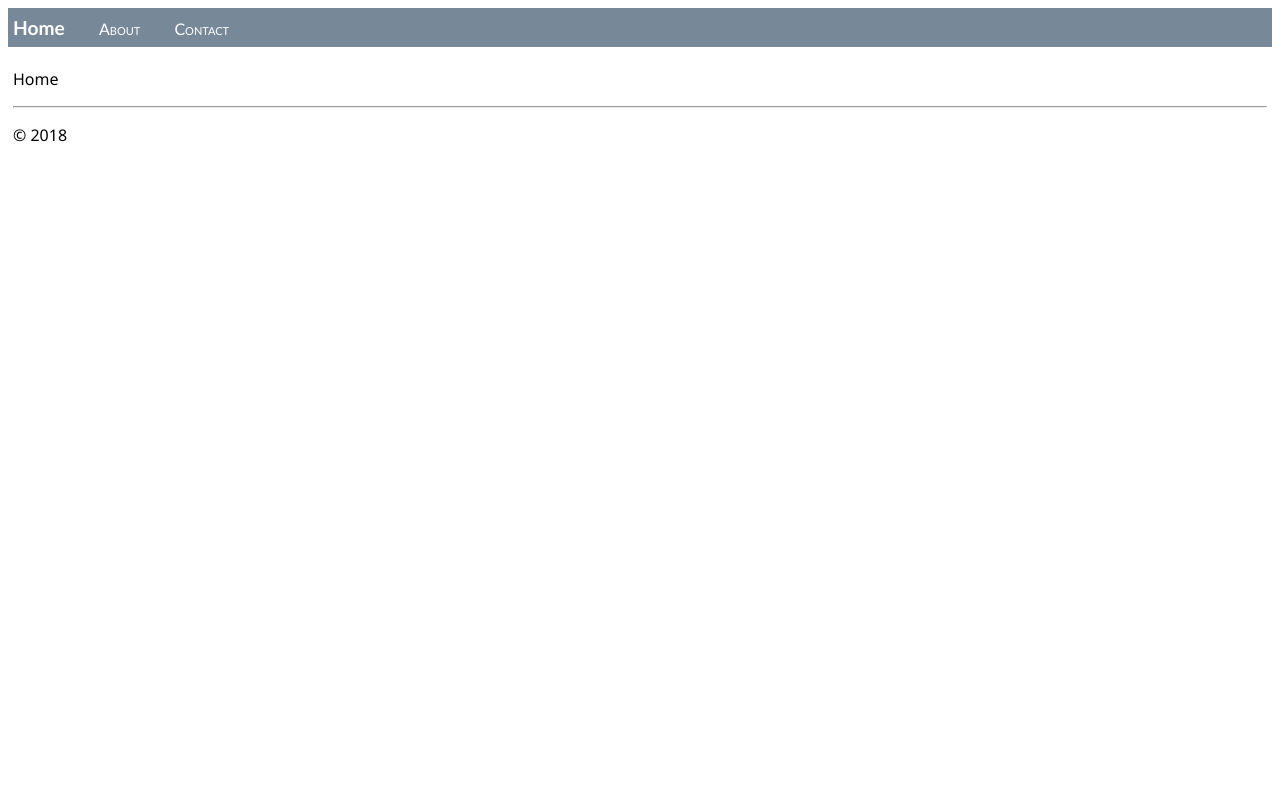
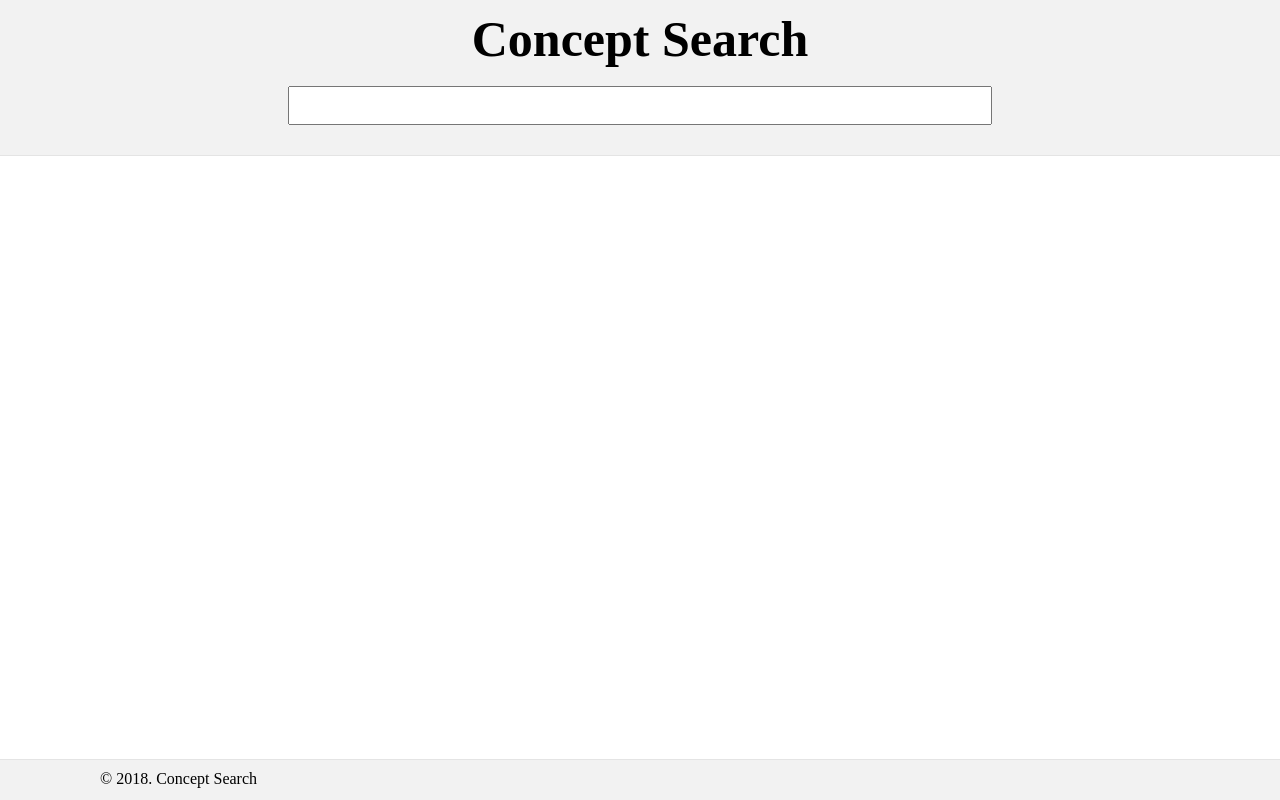
Before and after one commit to awalesushil/ir-lsa, a Flask app: page / in a window 1280 px wide. Run offline with Flask 2, Linux system fonts and the light colour scheme.

Commit message:
Design Changes

```diff
--- a/flaskapp/static/site.css
+++ b/flaskapp/static/site.css
@@ -1,27 +1,52 @@
-.navbar {
-    background-color: lightslategray;
-    font-size: 1em;
-    font-family: 'Trebuchet MS', 'Lucida Sans Unicode', 'Lucida Grande', 'Lucida Sans', Arial, sans-serif;
-    color: white;
-    padding: 8px 5px 8px 5px;
+* {
+    margin: 0;
+    padding: 0;
 }
 
-.navbar a {
-    text-decoration: none;
-    color: inherit;
+#wrapper {
+    min-height: 100%;
+    margin-bottom: 50px;
 }
 
-.navbar-brand {
-    font-size: 1.2em;
-    font-weight: 600;
+#searchsection{
+    padding-top: 10px;
+    padding-bottom: 10px;
+    border-bottom: 1px solid rgb(228, 228, 228);
+    background: rgb(242, 242, 242);
 }
 
-.navbar-item {
-    font-variant: small-caps;
-    margin-left: 30px;
+#searchbar {
+    text-align: center;
 }
 
-.body-content {
-    padding: 5px;
-    font-family:'Segoe UI', Tahoma, Geneva, Verdana, sans-serif;
+#searchbar form input {
+    width: 700px;
+    height: 35px;
+    font-size: 1em;
 }
+
+#logo h1 {
+    font-size: 50px;
+    text-align: center;
+}
+
+#result_meta_data {
+    padding-top: 20px;
+    padding-left: 150px;
+}
+
+#resultsection {
+    width: 920px;
+    margin: auto;
+}
+
+#footer {
+    position: fixed;
+    left: 0px;
+    bottom: 0px;
+    height: 20px;
+    width: 100%;
+    background: rgb(242, 242, 242);
+    border-top: 1px solid rgb(228, 228, 228);
+    padding: 10px 100px;
+}
--- /dev/null
+++ b/flaskapp/static/site.js
@@ -0,0 +1,4 @@
+function searchQuery() {
+    var userQuery = document.getElementById("querybar").value;
+
+}
--- a/flaskapp/templates/home.html
+++ b/flaskapp/templates/home.html
@@ -1,6 +1,6 @@
 {% extends "layout.html" %}
 {% block title %}
-Home
+Concept Search
 {% endblock %}
 {% block content %}
 <p> Home </p>
--- a/flaskapp/templates/layout.html
+++ b/flaskapp/templates/layout.html
@@ -2,24 +2,40 @@
 <html>
     <head>
         <meta charset="utf-8" />
+        <meta name="viewport" content="width=device-width, initial-scale=1.0">
+        <meta http-equiv="X-UA-Compatible" content="ie=edge">
         <title>{% block title %}{% endblock %}</title>
         <link rel="stylesheet" type="text/css" href="{{ url_for('static', filename='site.css')}}" />
+        <script src="{{ url_for('static', filename='site.js')}}"></script>
     </head>
 
     <body>
-        <div class="navbar">
-            <a href="{{ url_for('home') }}" class="navbar-brand">Home</a>
-            <a href="{{ url_for('about') }}" class="navbar-item">About</a>
-            <a href="{{ url_for('contact') }}" class="navbar-item">Contact</a>
-        </div>
+            <div id="wrapper">
+                <div id="searchsection">
+                    <div id="logo">
+                        <h1> Concept Search </h1>
+                    </div>
+                    <br>
+                    <div id="searchbar">
+                        <form action="/api" autocomplete="off">
+                            <input type="text" name="query" id="querybar" onkeyup="searchQuery();">
+                        </form>
+                    </div>
+                    <div id="result_meta_data">
 
-        <div class="body-content">
-            {% block content %}
-            {% endblock %}
-            <hr/>
-            <footer>
-                <p>&copy; 2018</p>
-            </footer>
-        </div>
-    </body>
+                    </div>
+                </div>
+                <div id="resultsection">
+                    <div id="search_result">
+
+                    </div>
+                </div>
+            </div>
+            <div id="footer">
+                <footer>
+                    <span> © 2018. Concept Search</span>
+                </footer>
+            </div>
+
+        </body>
 </html>
--- a/flaskapp/views.py
+++ b/flaskapp/views.py
@@ -1,4 +1,4 @@
-from flask import Flask
+from flask import Flask, jsonify
 from flask import render_template
 from datetime import datetime
 from . import app
@@ -7,22 +7,6 @@ from . import app
 def home():
     return render_template("home.html")
 
-@app.route("/about")
-def about():
-    return render_template("about.html")
-
-@app.route("/contact")
-def contact():
-    return render_template("contact.html")
-
-@app.route("/hello/<name>")
-def hello_there(name):
-    return render_template(
-        "hello_there.html",
-        name=name,
-        date=datetime.now()
-    )
-
-@app.route("/api/data")
-def get_data():
-    return app.send_static_file("data.json")
+@app.route("/api?query=<query>")
+def get_papers(query):
+    return jsonify({'result': query})
```
